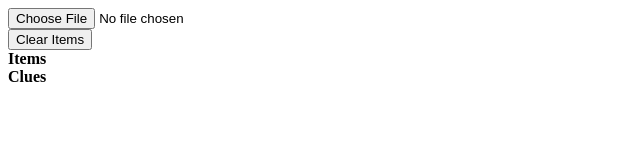
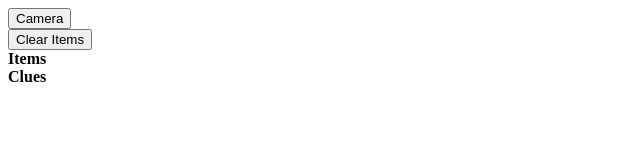
Before and after one commit to jamescostello/jamescostello.github.io, a plain HTML site: page index.html in a window 1280 px wide. Shown: the whole page, without its empty margins (0-640 px from the left). Drawn offline with Linux system fonts and the light colour scheme.

Commit message:
add camera scheme link

```diff
--- a/index.html
+++ b/index.html
@@ -50,13 +50,17 @@
         }
 
         window.addEventListener('load', load);
+
+        function open_camera() {
+            window.location = "camera://";
+        }
     </script>
     <meta charset="utf-8">
     <meta name="viewport" content="width=device-width, initial-scale=1">
     <title></title>
 </head>
 <body>
-    <input type="file" accept="video/*" capture="camera">
+    <button onclick="open_camera()">Camera</button>
     <br />
     <button onclick="localStorage.clear();document.location='index.html'">Clear Items</button>
     <div>
```
